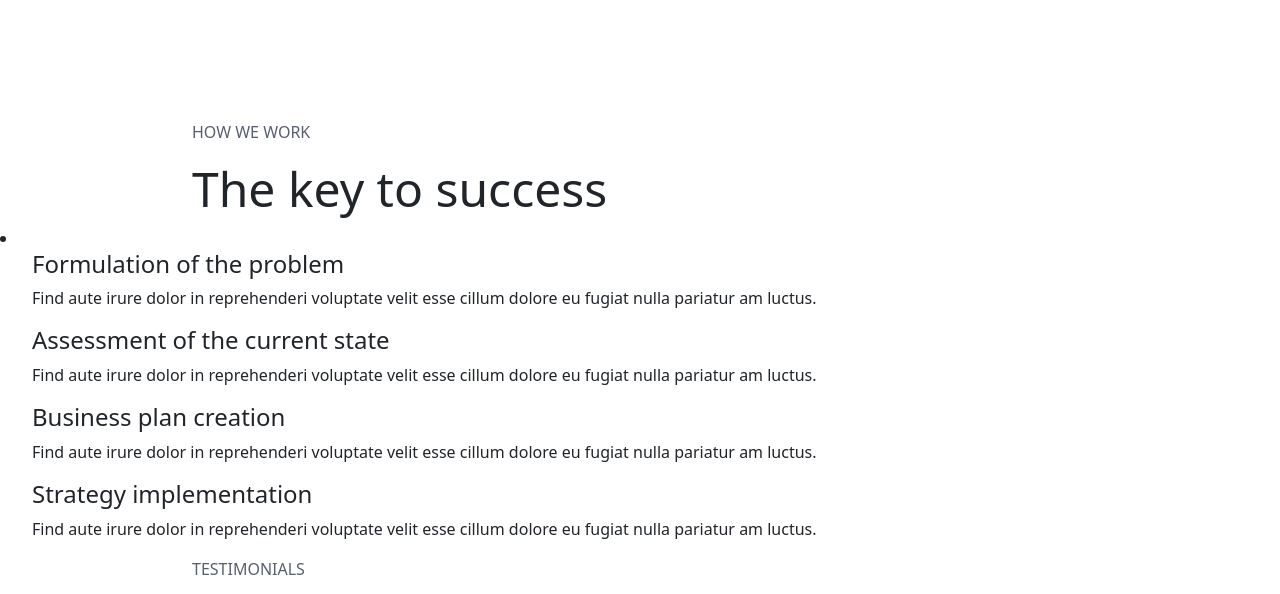
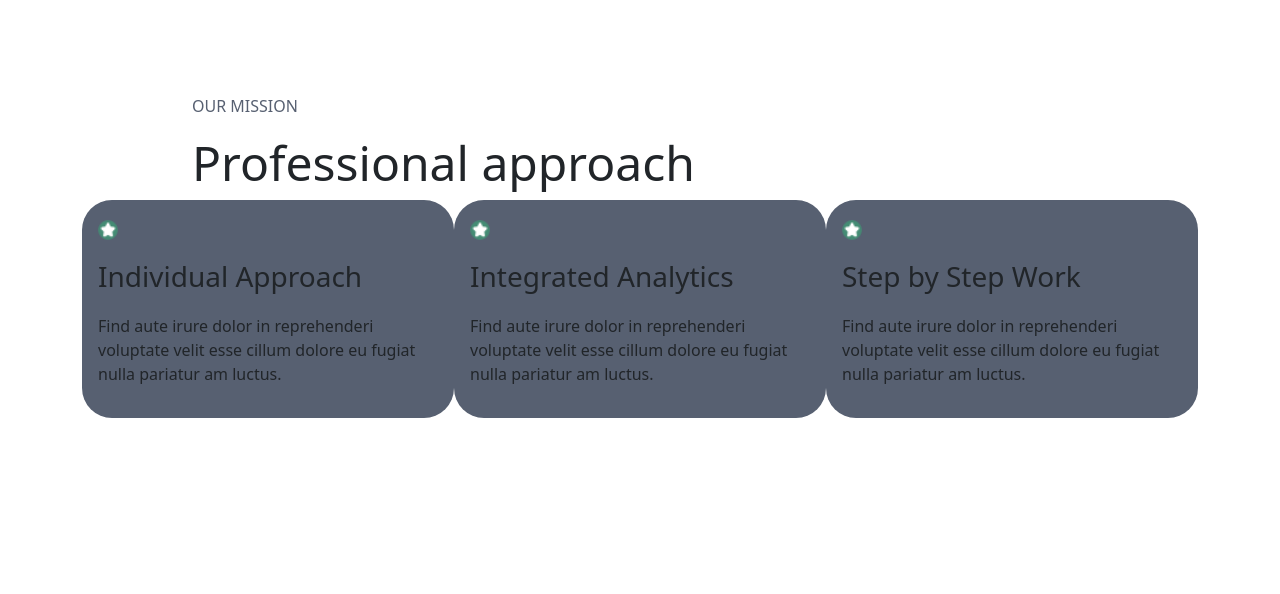
Before and after one commit to mjr96/RealtorProject, a Flask app: page /about in a window 1280 px wide. Shown: the part 1695-2289 px from the top of the page. Run offline with Flask 3, Linux system fonts and the light colour scheme.

Commit message:
Updated 2 section in the about page and updated python docs on series for library use if necessary

```diff
--- a/static/style/about.css
+++ b/static/style/about.css
@@ -36,6 +36,7 @@
 .container{
     display: flex;
     justify-content: space-between;
+    margin-bottom: 200px;
 }
 .item{
     display: inline-block;
@@ -48,3 +49,34 @@
 #whatWeDoDescription{
     width: 500px;
 }
+.missionPoints{
+    width: 400px;
+    border-radius: 30px;
+    padding: 1em;
+    background-color: #576071;
+}
+.missionIMG{
+    width: 20px;
+}
+.missionPoints h3{
+    margin: 20px 0;
+}
+#howWeWork{
+    background-image: url(https://images.pexels.com/photos/1595385/pexels-photo-1595385.jpeg);
+    background-position: center;
+    border-radius: 100%;
+    width: 500px;
+    height: 500px;
+    display: flex;
+    justify-content: center;
+    align-items: center;
+}
+#howWeWork p{
+    color: white;
+    font-weight: lighter;
+    text-align: center;
+}
+#howWeWork h2{
+    color: white;
+    text-align: center;
+}
--- a/templates/about.html
+++ b/templates/about.html
@@ -31,30 +31,30 @@
 
     <p class="smallHeading">OUR MISSION</p>
     <h1 class="aboutHeading">Professional approach</h1>
-    <div>
-        <div>
-            <img src="" alt="">
-            <h3></h3>
-            <p></p>
+    <div class="container">
+        <div class="item missionPoints">
+            <img src="../static/images/hollywood-star.png" class="missionIMG" alt="star">
+            <h3>Individual Approach</h3>
+            <p>Find aute irure dolor in reprehenderi voluptate velit esse cillum dolore eu fugiat nulla pariatur am luctus.</p>
         </div>
-        <div>
-            <img src="" alt="">
-            <h3></h3>
-            <p></p>
+        <div class="item missionPoints">
+            <img src="../static/images/hollywood-star.png" class="missionIMG" alt="star">
+            <h3>Integrated Analytics</h3>
+            <p>Find aute irure dolor in reprehenderi voluptate velit esse cillum dolore eu fugiat nulla pariatur am luctus.</p>
         </div>
-        <div>
-            <img src="" alt="">
-            <h3></h3>
-            <p></p>
+        <div class="item missionPoints">
+            <img src="../static/images/hollywood-star.png" class="missionIMG" alt="star">
+            <h3>Step by Step Work</h3>
+            <p>Find aute irure dolor in reprehenderi voluptate velit esse cillum dolore eu fugiat nulla pariatur am luctus.</p>
         </div>
     </div>
     <!-- img as a background for the following-->
-    <div>
+    <div class="container">
+        <div class="item" id="howWeWork">
             <p class="smallHeading">HOW WE WORK</p>
             <h2 class="aboutHeading">The key to success</h2>
         </div>
-
-    <li>
+        <li class="item">
             <ol>
                 <h4>Formulation of the problem</h4>
                 <p>Find aute irure dolor in reprehenderi voluptate velit esse cillum dolore eu fugiat nulla pariatur am luctus.</p>
@@ -72,56 +72,61 @@
                 <p>Find aute irure dolor in reprehenderi voluptate velit esse cillum dolore eu fugiat nulla pariatur am luctus.</p>
             </ol>
         </li>
+    </div>
 
     <!--For this section it needs to be created a moving part for the reviews-->
+    <div class="container">
         <p class="smallHeading">TESTIMONIALS</p>
         <h1 class="aboutHeading">What our clients say</h1>
-    <div>
+        <div class="item">
             <img src="" alt="">
             <h4></h4>
             <p></p>
 
             <h3></h3>
         </div>
+    </div>
 
+    <div class="container">
         <p class="smallHeading">WORK WITH US</p>
         <h1 class="aboutHeading">Our services</h1>
-    <div>
+        <div class="item">
             <img src="" alt="">
             <h3></h3>
             <p></p>
             <button></button>
         </div>
-    <div>
+        <div class="item">
             <img src="" alt="">
             <h3></h3>
             <p></p>
             <button></button>
         </div>
-    <div>
+        <div class="item">
             <img src="" alt="">
             <h3></h3>
             <p></p>
             <button></button>
         </div>
-    <div>
+        <div class="item">
             <img src="" alt="">
             <h3></h3>
             <p></p>
             <button></button>
         </div>
-    <div>
+        <div class="item">
             <img src="" alt="">
             <h3></h3>
             <p></p>
             <button></button>
         </div>
-    <div>
+        <div class="item">
             <img src="" alt="">
             <h3></h3>
             <p></p>
             <button></button>
         </div>
+    </div>
 
     <h1>Let's start building brand together</h1>
     <button>Free Register</button>
```
Lines whose indentation alone changed are shown as unchanged.
